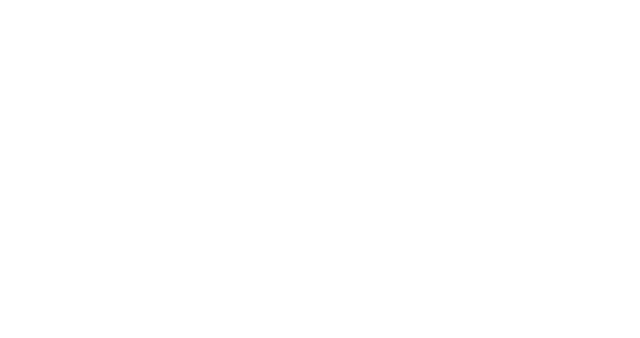
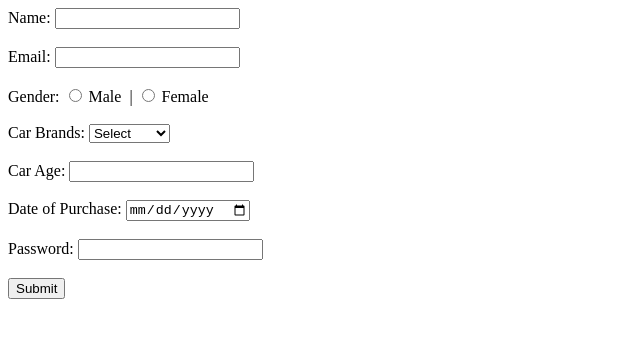
Before and after one commit to acciojob/car-insurance-form-Bluetooth-stack, a website: page main.html in a window 1280 px wide. Shown: the whole page, without its empty margins (0-640 px from the left). Drawn offline with Linux system fonts and the light colour scheme.

Commit message:
created a submission

```diff
--- a/main.html
+++ b/main.html
@@ -8,6 +8,39 @@
 
 <body>
 	<!-- the entire body must be written by student -->
+	<form method="post">
+		<label for="name">Name: </label>
+		<input type="text" name="name" id="name" required>
+		<br><br>
+		<label for="email">Email: </label>
+		<input type="email" name="email" id="email" required>
+		<br><br>
+		<label for="gender">Gender: </label>
+		<input type="radio" name="gender" id="male" value="m" required>
+		<label for="male">Male &nbsp|</label>
+		<input type="radio" name="gender" id="female" value="f" required>
+		<label for="female">Female</label>
+		<br><br>
+		<label for="cars">Car Brands: </label>
+		<select id="cars">
+			<option selected disabled>Select</option>
+			<option>BMW</option>
+			<option>Audi</option>
+			<option>Mercedez</option>
+		</select>
+		<br><br>
+		<label for="carage">Car Age: </label>
+		<input type="number" id="carage" name="carage" required>
+		<br><br>
+		<label for="dop">Date of Purchase: </label>
+		<input type="date" id="dop" name="dop"required>
+		<br><br>
+		<label for="password">Password: </label>
+		<input type="password" id="password" name="password" required>
+		<br><br>
+		<button type="submit">Submit</button>
+	</form>
+
     <script type="text/javascript" src="./script.js">
 </script>
 
```
